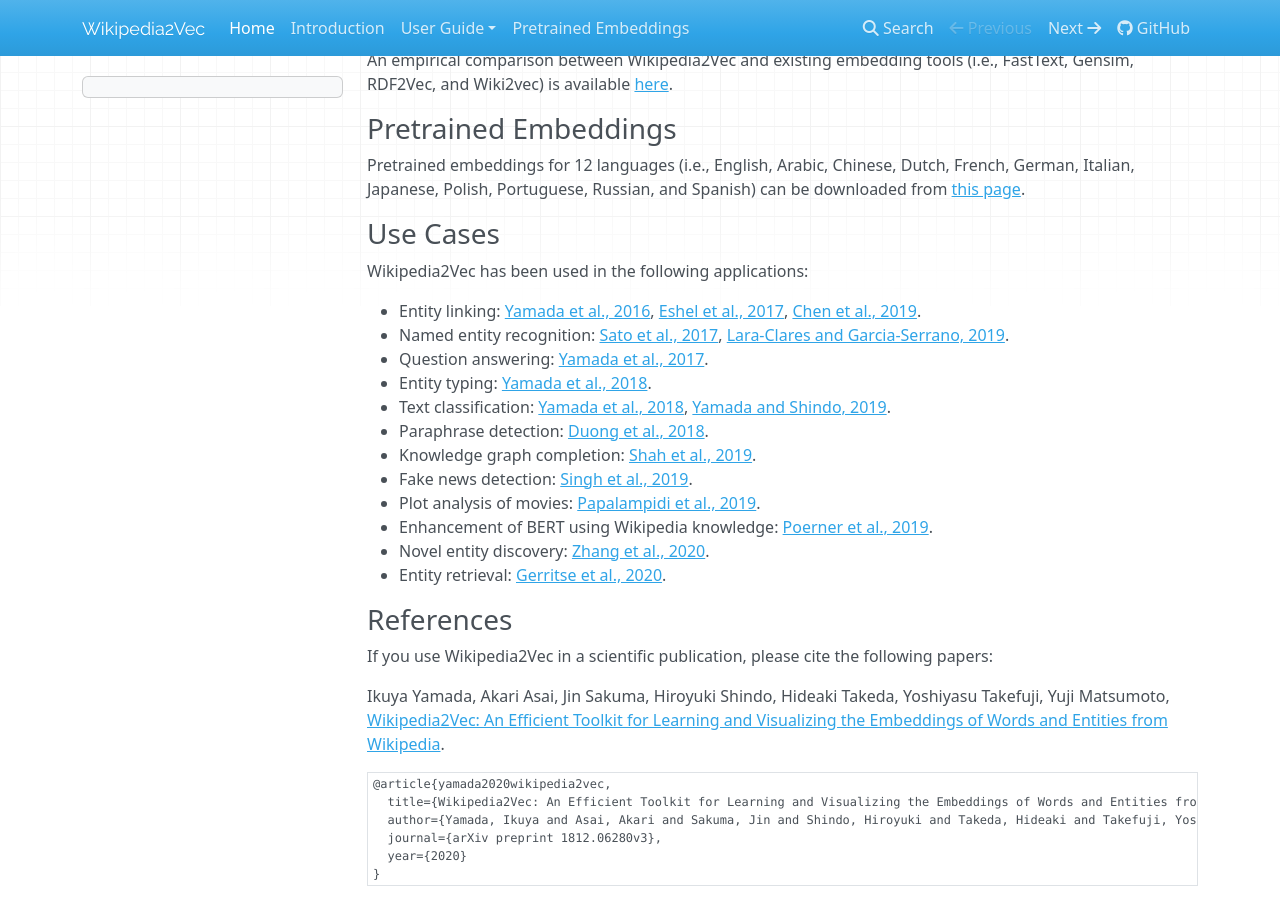
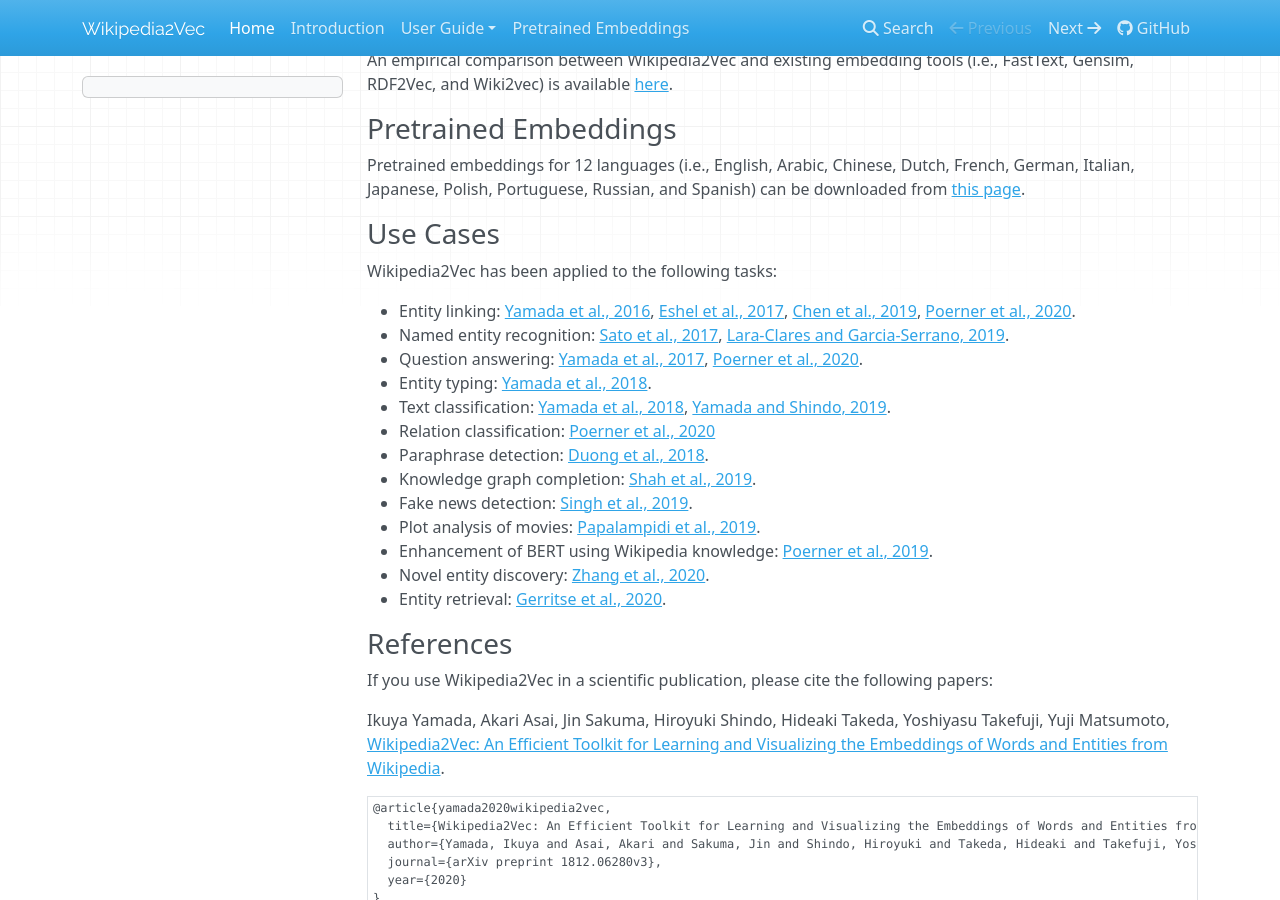
Before and after one commit to wikipedia2vec/wikipedia2vec, an MkDocs documentation site: the page built from docs/index.md, in a window 1280 px wide and 900 px high, scrolled down 431 px. Built offline with MkDocs 1.6.1, drawn with Linux system fonts in a browser that asks for light colours; nearby versions of some CDN libraries; old or Windows-style settings are respelled for this version of MkDocs.

Commit message:
add use cases

```diff
--- a/docs/index.md
+++ b/docs/index.md
@@ -21,13 +21,14 @@
 
 ### Use Cases
 
-Wikipedia2Vec has been used in the following applications:
+Wikipedia2Vec has been applied to the following tasks:
 
-* Entity linking: [Yamada et al., 2016](https://arxiv.org/abs/1601.01343), [Eshel et al., 2017](https://arxiv.org/abs/1706.09147), [Chen et al., 2019](https://arxiv.org/abs/1911.03834).
+* Entity linking: [Yamada et al., 2016](https://arxiv.org/abs/1601.01343), [Eshel et al., 2017](https://arxiv.org/abs/1706.09147), [Chen et al., 2019](https://arxiv.org/abs/1911.03834), [Poerner et al., 2020](https://arxiv.org/abs/1911.03681).
 * Named entity recognition: [Sato et al., 2017](http://www.aclweb.org/anthology/I17-2017), [Lara-Clares and Garcia-Serrano, 2019](http://ceur-ws.org/Vol-2421/eHealth-KD_paper_6.pdf).
-* Question answering: [Yamada et al., 2017](https://arxiv.org/abs/1803.08652).
+* Question answering: [Yamada et al., 2017](https://arxiv.org/abs/1803.08652), [Poerner et al., 2020](https://arxiv.org/abs/1911.03681).
 * Entity typing: [Yamada et al., 2018](https://arxiv.org/abs/1806.02960).
 * Text classification: [Yamada et al., 2018](https://arxiv.org/abs/1806.02960), [Yamada and Shindo, 2019](https://arxiv.org/abs/1909.01259).
+* Relation classification: [Poerner et al., 2020](https://arxiv.org/abs/1911.03681)
 * Paraphrase detection: [Duong et al., 2018](https://ieeexplore.ieee.org/abstract/document/8606845).
 * Knowledge graph completion: [Shah et al., 2019](https://aaai.org/ojs/index.php/AAAI/article/view/4162).
 * Fake news detection: [Singh et al., 2019](https://arxiv.org/abs/1906.11126).
```
Also changed, not shown: README.md (+4 -3 lines).
